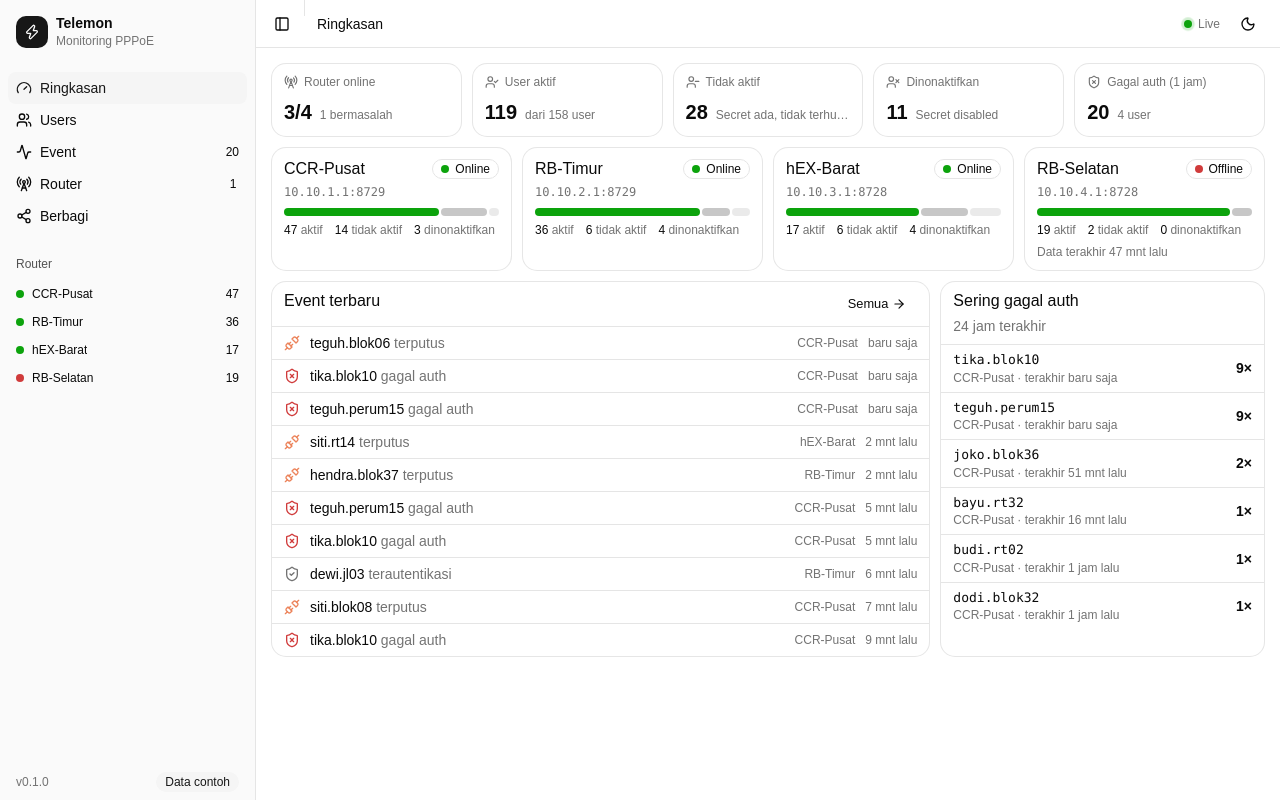
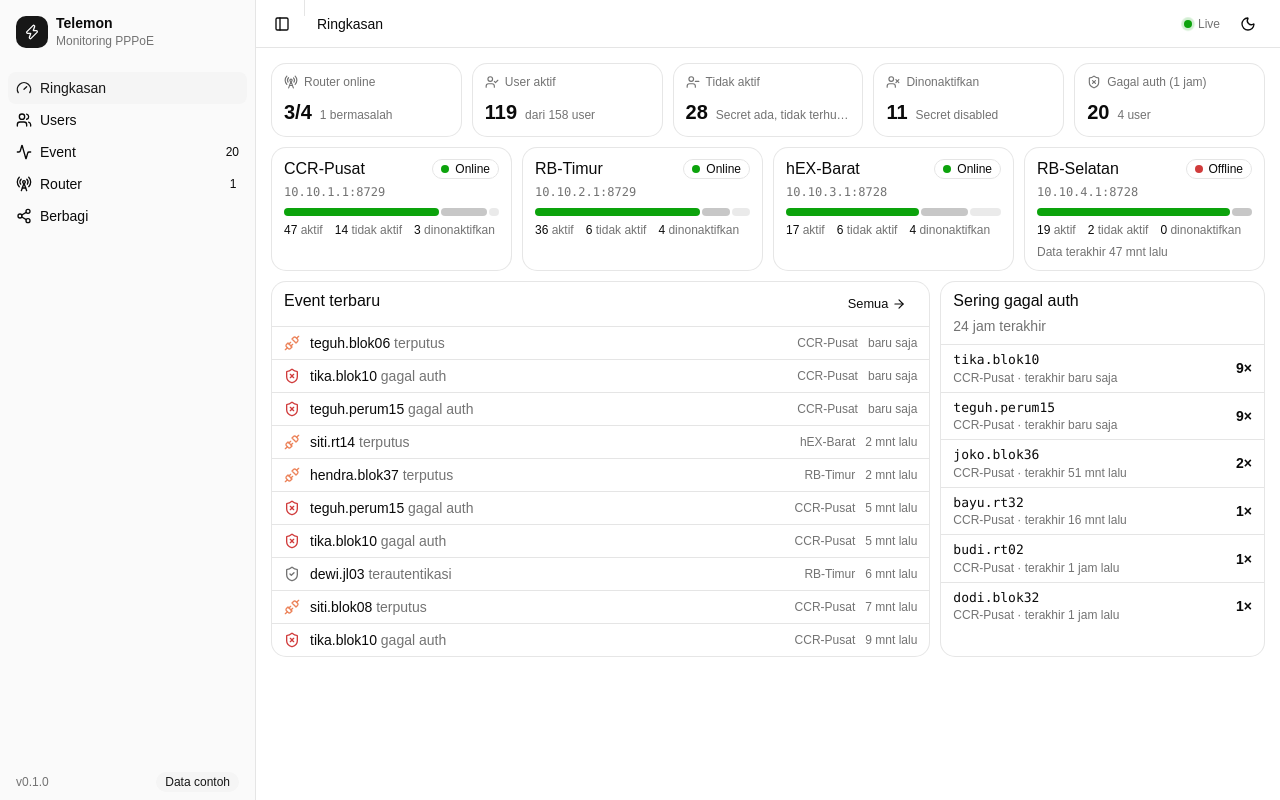
Before and after one commit to teliti-dev/telemon, a React (Vite) app: page / in a window 1280 px wide. Built offline with nearby package versions, Linux system fonts and the light colour scheme.

Commit message:
feat: sidebar cukup 5 menu
Owner meminta daftar router di sidebar dihapus; filter router tetap ada di
halaman Users dan Event.

- app-sidebar: hapus grup Router (pintasan filter per router)

```diff
--- a/src/components/app-sidebar.tsx
+++ b/src/components/app-sidebar.tsx
@@ -7,7 +7,6 @@ import {
   ZapIcon,
 } from "lucide-react"
 
-import { StatusDot } from "@/components/status"
 import { Badge } from "@/components/ui/badge"
 import {
   Sidebar,
@@ -15,7 +14,6 @@ import {
   SidebarFooter,
   SidebarGroup,
   SidebarGroupContent,
-  SidebarGroupLabel,
   SidebarHeader,
   SidebarMenu,
   SidebarMenuBadge,
@@ -37,8 +35,8 @@ const NAV: { page: Page; label: string; icon: typeof GaugeIcon }[] = [
 ]
 
 export function AppSidebar() {
-  const { page, params } = useRoute()
-  const { routers, users, events, api } = useStore()
+  const { page } = useRoute()
+  const { routers, events, api } = useStore()
   const { setOpenMobile } = useSidebar()
   const now = useNow(30_000)
 
@@ -108,33 +106,6 @@ export function AppSidebar() {
           </SidebarGroupContent>
         </SidebarGroup>
 
-        <SidebarGroup className="group-data-[collapsible=icon]:hidden">
-          <SidebarGroupLabel>Router</SidebarGroupLabel>
-          <SidebarGroupContent>
-            <SidebarMenu>
-              {routers.map((r) => {
-                const n = users.filter(
-                  (u) => u.routerId === r.id && u.status === "active"
-                ).length
-                return (
-                  <SidebarMenuItem key={r.id}>
-                    <SidebarMenuButton
-                      asChild
-                      size="sm"
-                      isActive={page === "user" && params.get("router") === r.id}
-                    >
-                      <a href={href("user", { router: r.id })} onClick={close}>
-                        <StatusDot status={r.status} />
-                        <span>{r.name}</span>
-                      </a>
-                    </SidebarMenuButton>
-                    <SidebarMenuBadge title="User aktif">{n}</SidebarMenuBadge>
-                  </SidebarMenuItem>
-                )
-              })}
-            </SidebarMenu>
-          </SidebarGroupContent>
-        </SidebarGroup>
       </SidebarContent>
 
       <SidebarFooter className="group-data-[collapsible=icon]:hidden">
```
